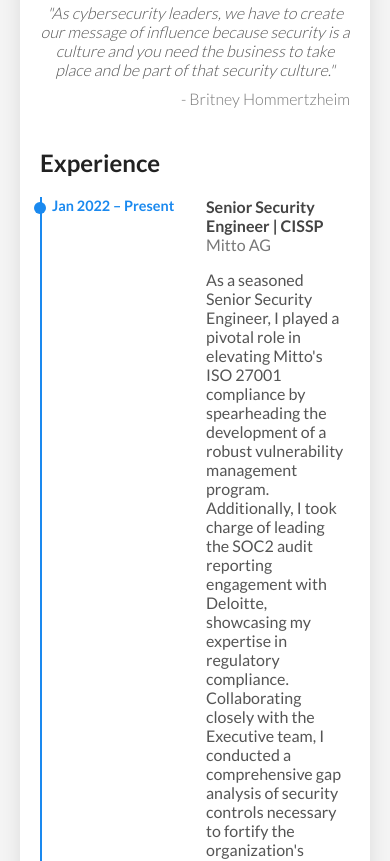
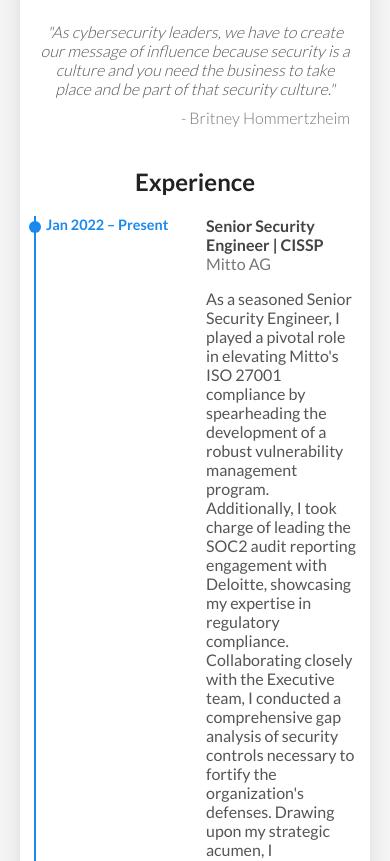
Before and after one commit to nick-github-sa/resume, a plain HTML site: page index.html in a window 390 px wide. Shown: the part 815-1676 px from the top of the page. Drawn offline with Linux system fonts and the light colour scheme.

Commit message:
Update index.html

```diff
--- a/index.html
+++ b/index.html
@@ -101,17 +101,23 @@
             color: #222;
             margin-top: 40px;
             margin-bottom: 20px;
+            text-align: center;
         }
         .timeline {
             margin: 20px 0;
+            display: flex;
+            flex-direction: column;
+            align-items: center;
         }
         .timeline-item {
             display: flex;
             align-items: flex-start;
             margin-bottom: 20px;
             border-left: 2px solid #1A89EF;
-            padding-left: 10px;
+            padding-left: 20px;
             position: relative;
+            width: 100%;
+            max-width: 700px;
         }
         .timeline-item::before {
             content: '';
@@ -120,7 +126,7 @@
             border-radius: 50%;
             background-color: #1A89EF;
             position: absolute;
-            left: -8px;
+            left: -7px;
             top: 5px;
         }
         .timeline-item div {
@@ -167,6 +173,9 @@
                 font-size: 0.9em;
                 margin-right: 10px;
             }
+            .timeline-item {
+                padding-left: 10px;
+            }
         }
     </style>
 </head>
@@ -176,7 +185,7 @@
             <img src="profile.jpg" alt="Profile Image">
         </div>
         <h1>Nick Hall</h1>
-        <div class="title">Cybersecurity Specialist | CISSP, CCNP, CDP</div>
+        <div class="title">Cybersecurity Specialist | CISSP, CCNP, Certified DevSecOps Professional</div>
         <div class="content">
             <p>Experienced senior Cybersecurity Specialist adept at managing intricate IT environments and devising effective technical solutions for prominent industry leaders. Proficient in both on-premises and cloud hosted architectures, with a strong focus on DevSecOps. Expertise lies in establishing, implementing, and enhancing key information security objectives.</p>
             <p>Demonstrated ability to design and oversee critical security programs, providing comprehensive operational supervision for incident management and remediation efforts. Recognized for fostering cross-functional collaboration across diverse teams and effectively communicating with stakeholders at all levels of an organization.</p>
```
